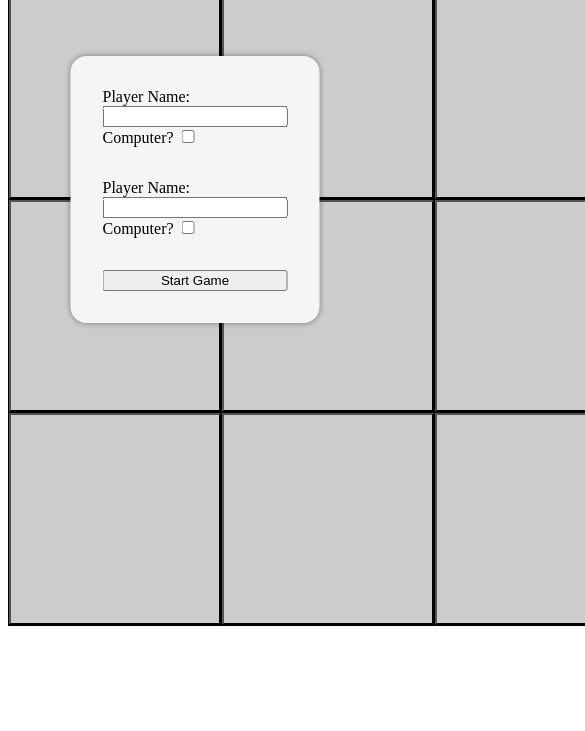
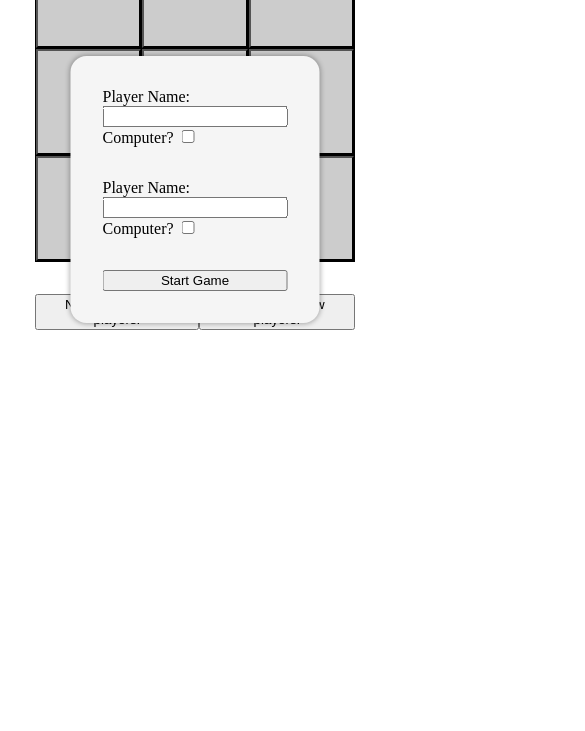
Before and after one commit to qpongratz/tic-tac-toe, a plain HTML site: page index.html in a window 390 px wide. Shown: the part 113-844 px from the top of the page, 585 px wide, since content can reach past the window. Drawn offline with Linux system fonts and the light colour scheme.

Commit message:
Style responsiveness

```diff
--- a/index.html
+++ b/index.html
@@ -11,6 +11,10 @@
 <body>
   <div class="game_info" id="info-box">Tic Tac Toe</div>
   <div class="game_board"></div>
+  <div class="game_controls">
+    <button class="new_game">New game, same players.</button>
+    <button class="reset_players">New game, new players.</button>
+  </div>
   <div class="player_modal" id="player_modal">
     <form id="player_info_form" action="">
       <div class="player1">
--- a/style.css
+++ b/style.css
@@ -12,7 +12,7 @@
   display: grid;
   grid-template-columns: repeat(3, 1fr);
   grid-template-rows: repeat(3, 1fr);
-  width: 40rem;
+  max-width: 40rem;
   height: 40rem;
   border-collapse: collapse;
   gap: 1px;
@@ -81,3 +81,28 @@ form {
 .hidden {
   display: none;
 }
+
+.game_controls {
+  max-width: 40rem;
+  margin-inline: auto;
+  margin-block: 2rem;
+  display: flex;
+  align-items: center;
+  justify-content: space-between;
+}
+
+@media (max-width: 600px) {
+  .game_board_spot {
+    font-size: 4rem;
+  }
+  .game_board {
+    max-width: 20rem;
+    height: 20rem;
+  }
+  .game_controls {
+    max-width: 20rem;
+  }
+  .game_info {
+    font-size: 2.5rem;
+  }
+}
```
